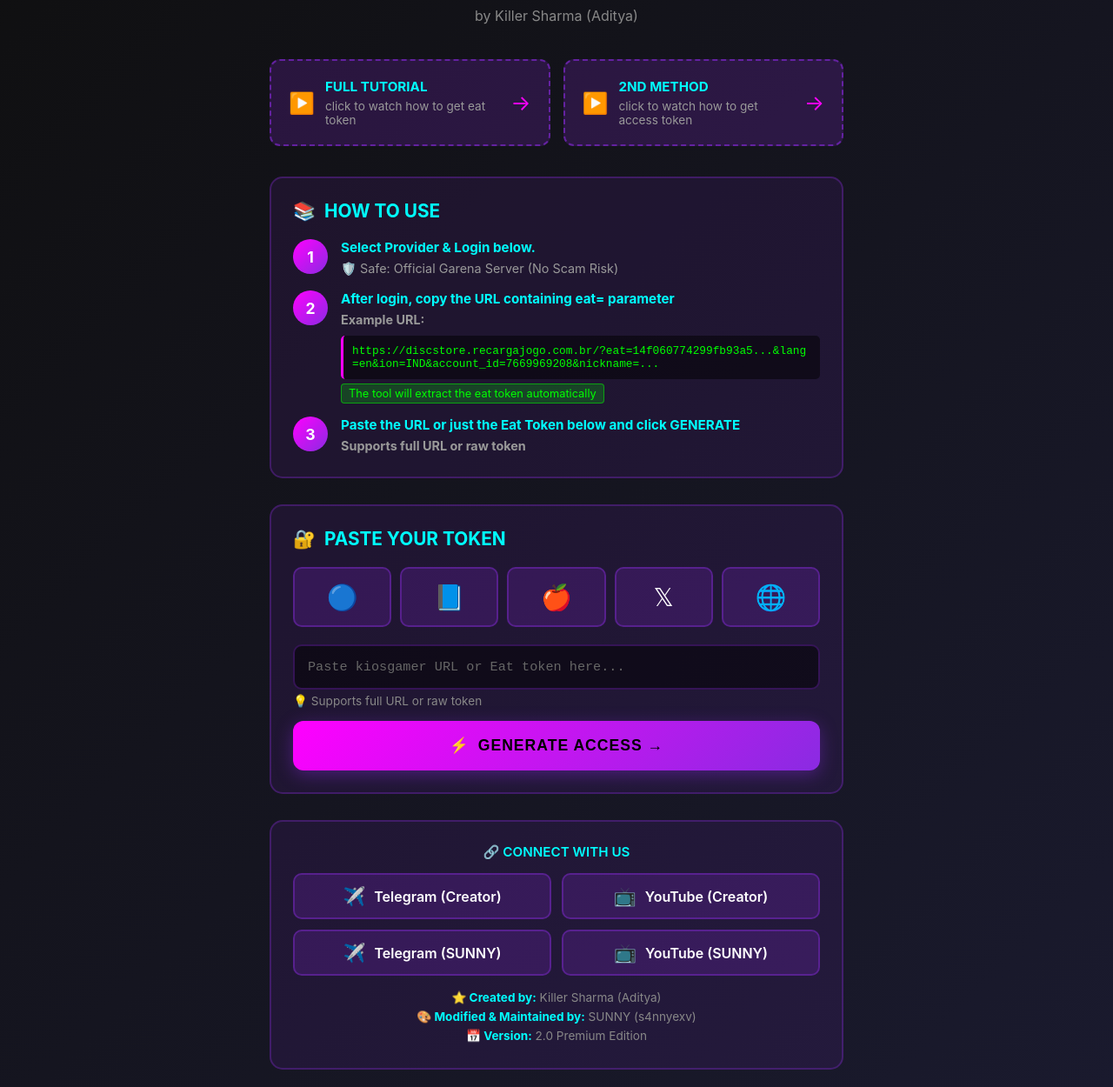
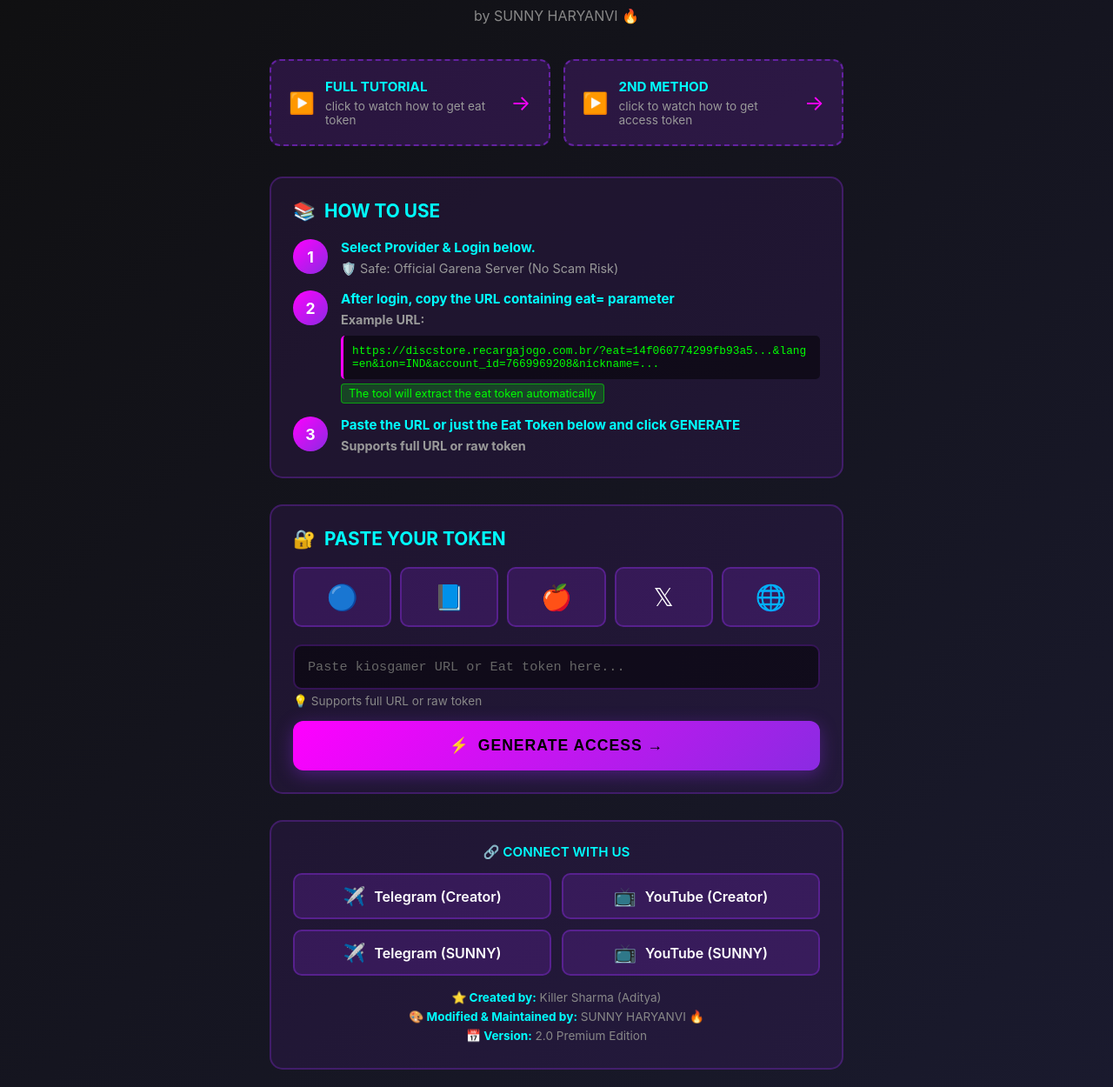
Before and after one commit to sunnydevolper1/sunny-token-ff, a plain HTML site: page index.html in a window 1280 px wide. Shown: the part 211-1461 px from the top of the page at 87% size. Drawn offline with Linux system fonts and the light colour scheme.

Commit message:
✨ Update: Change creator name to SUNNY HARYANVI 🔥

```diff
--- a/index.html
+++ b/index.html
@@ -507,7 +507,7 @@
         <div class="header">
             <div class="logo-circle">🎮</div>
             <h1 class="main-title">ACCESS GENERATOR</h1>
-            <p class="subtitle">by Killer Sharma (Aditya)</p>
+            <p class="subtitle">by SUNNY HARYANVI 🔥</p>
         </div>
 
         <!-- Tutorial Buttons -->
@@ -622,7 +622,7 @@
             </div>
             <div class="credit">
                 <strong>⭐ Created by:</strong> Killer Sharma (Aditya)<br>
-                <strong>🎨 Modified & Maintained by:</strong> SUNNY (s4nnyexv)<br>
+                <strong>🎨 Modified & Maintained by:</strong> SUNNY HARYANVI 🔥<br>
                 <strong>📅 Version:</strong> 2.0 Premium Edition
             </div>
         </div>
@@ -707,7 +707,7 @@
         // Show welcome message
         console.log('%c🚀 ACCESS GENERATOR v2.0', 'color: #ff00ff; font-size: 20px; font-weight: bold;');
         console.log('%cCreated by: Killer Sharma (Aditya)', 'color: #00ffff; font-size: 14px;');
-        console.log('%cModified by: SUNNY', 'color: #ffff00; font-size: 14px;');
+        console.log('%cModified by: SUNNY HARYANVI 🔥', 'color: #ffff00; font-size: 14px;');
     </script>
 </body>
 </html>
```
